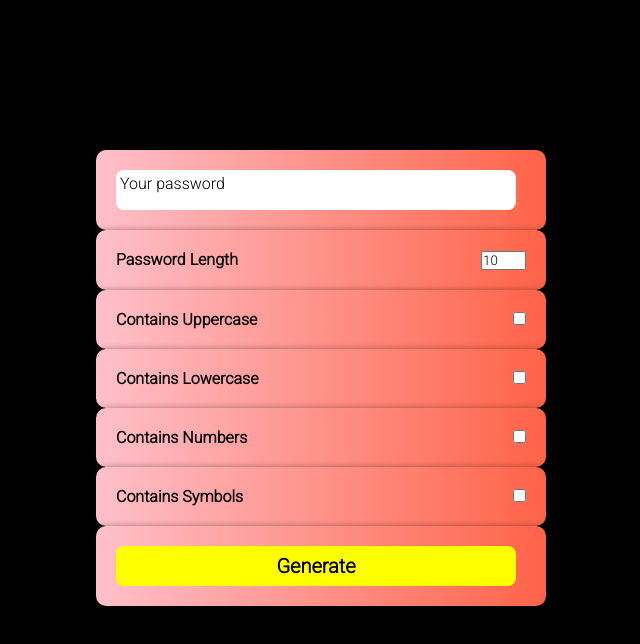
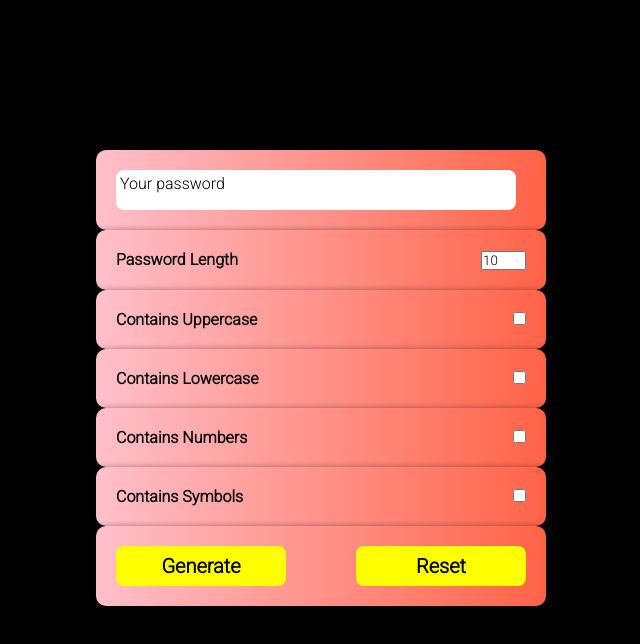
Before and after one commit to pragya-tripathi123/Random-Password-Generator, a plain HTML site: page index.html in a window 1280 px wide. Shown: the part 110-754 px from the top of the page, without its empty margins (319-959 px from the left). Drawn offline with Linux system fonts and the light colour scheme.

Commit message:
Added Reset

```diff
--- a/index.html
+++ b/index.html
@@ -55,6 +55,7 @@
         </div>
         <div class="row">
             <button class="gen" id="btn">Generate</button>
+            <button id="reset">Reset</button>
         </div>
     </div>
     <script src="script.js"></script>
--- a/script.js
+++ b/script.js
@@ -32,6 +32,10 @@ const generatePassword = (password = "") =>{
         return generatePassword(password)
     }
     passbox.innerText = (truncatestring(password,range.value));
+    document.getElementById("reset").addEventListener("click", () =>{
+        passbox.innerText = "Your password"
+
+    } )
 }
 // generatePassword();
 document.getElementById("btn").addEventListener("click",
@@ -44,9 +48,9 @@ generatePassword();
 function truncatestring(str,num){
     if(str.length > num){
         let substr = str.substring(0,num)
-        return substr
+        return substr;
     }
     else{
-        return str
+        return str;
     }
 }
--- a/style.css
+++ b/style.css
@@ -45,10 +45,21 @@ h1{
 .gen{
     height: 40px;
     background-color: yellow;
-    min-width: 400px;
+    min-width: 170px;
     border: 0;
     border-radius: 8px;
     cursor: pointer;
     font-size: 20px;
     font-weight: 700;
 }
+
+#reset{
+    height: 40px;
+    background-color: yellow;
+    min-width: 170px;
+    border: 0;
+    border-radius: 8px;
+    cursor: pointer;
+    font-size: 20px;
+    font-weight: 700;
+}
```
